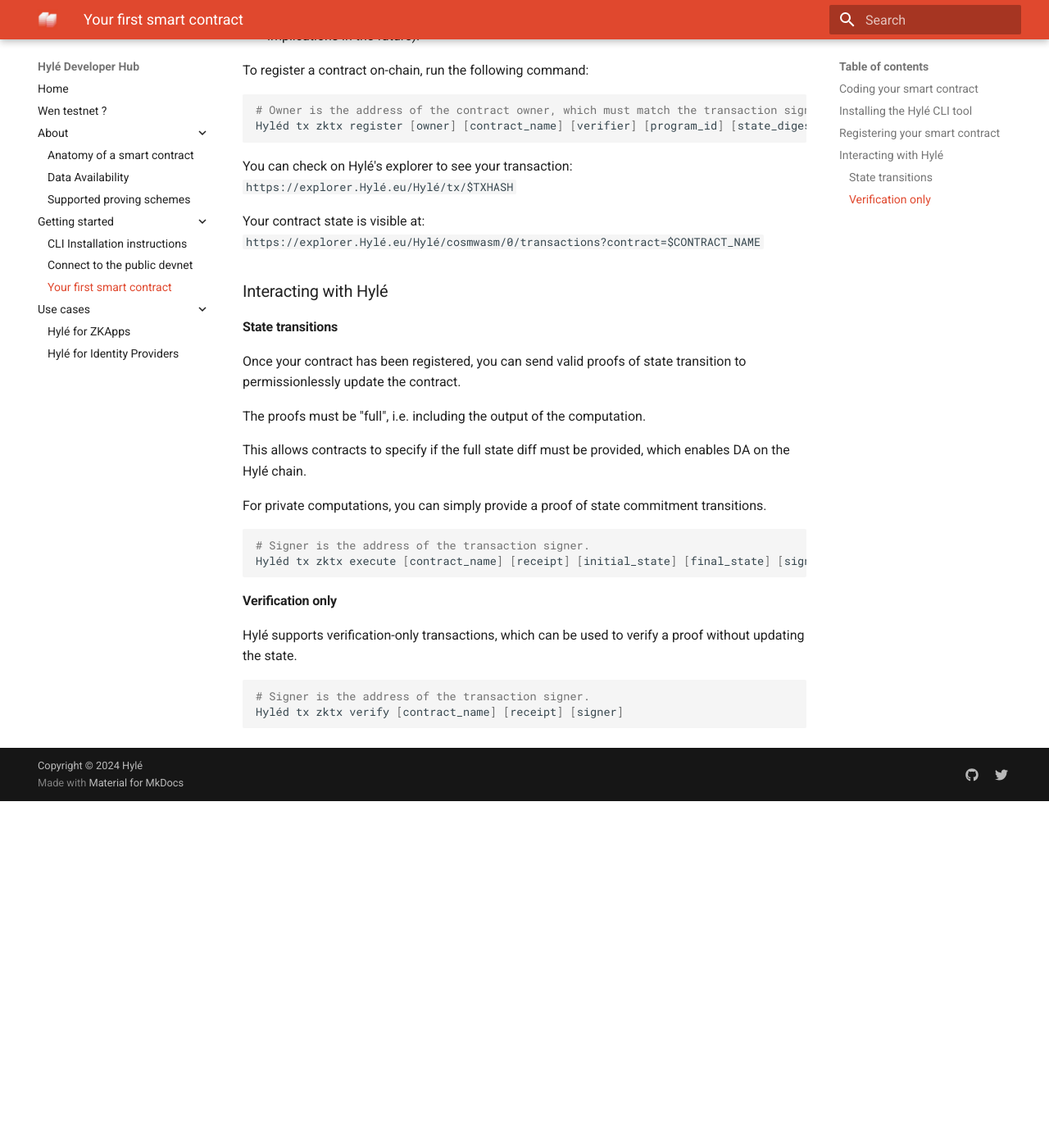
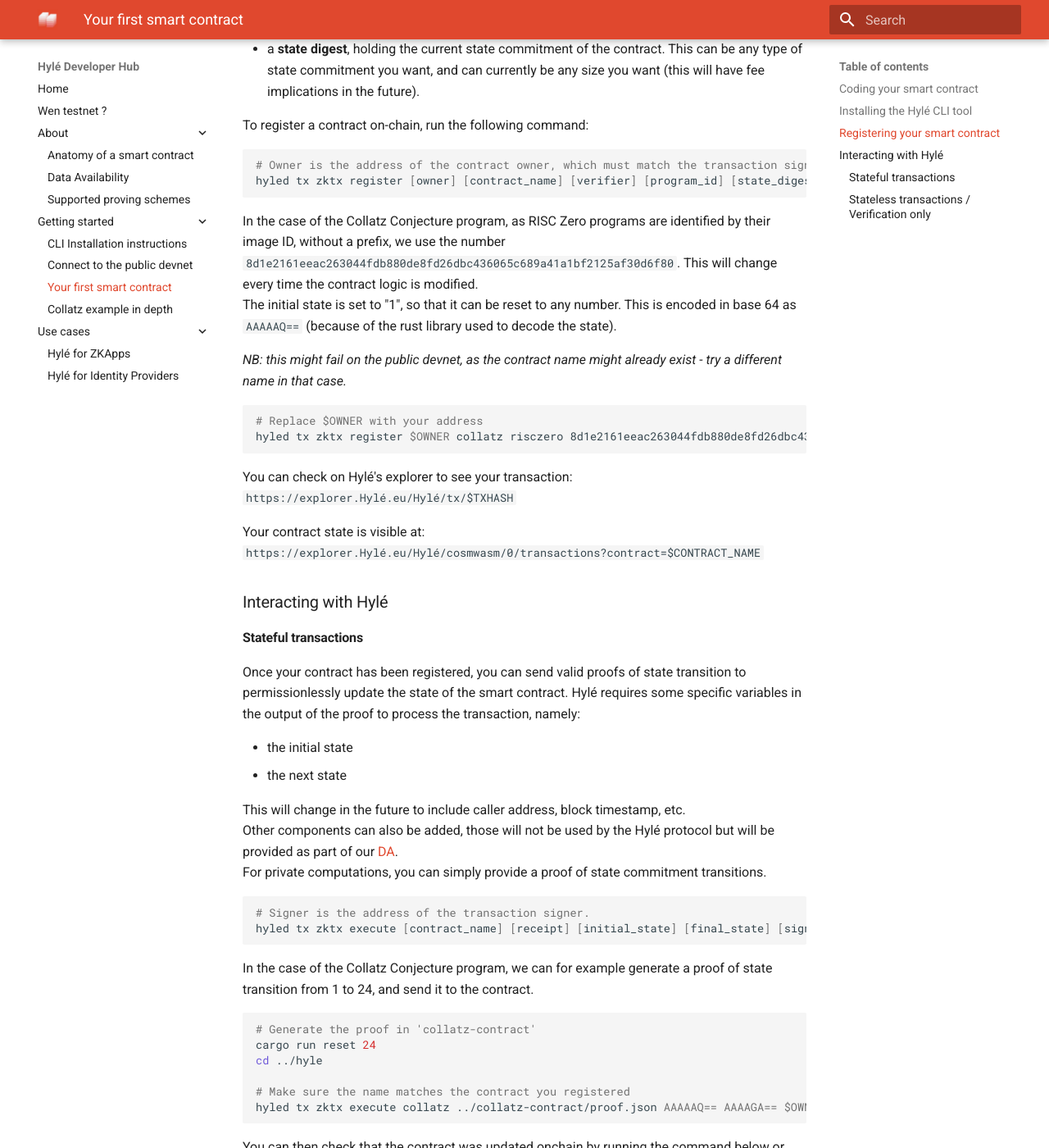
Before and after one commit to Hyle-org/devhub-hyle, an MkDocs documentation site: the page built from docs/getting-started/your-first-smart-contract.md, in a window 1280 px wide and 1400 px high, scrolled down 825 px. Shown: the whole window at 82% size. Built offline with MkDocs 1.6.1 and Material for MkDocs 9.7.7, drawn with Linux system fonts in a browser that asks for light colours; before the commit the page ends 1802 px from its top, so only the background shows below that; some of the changed text lies outside the part shown.

Commit message:
Some more detail, add references to the collatz contract

````diff
--- a/docs/getting-started/your-first-smart-contract.md
+++ b/docs/getting-started/your-first-smart-contract.md
@@ -9,11 +9,13 @@
 
 You can use [any zkVM or proving scheme supported by Hylé](../about/supported-proving-schemes.md).
 
+For this example, we'll assume you're using the RISC Zero Collatz Conjecture program, which can be found [here](https://github.com/Hyle-org/collatz-conjecture). See the [Collatz example in depth](collatz-example-in-depth.md) page for more details.
+
 <!--TODO: specify transaction format, ABI, etc.-->
 
 ### Installing the Hylé CLI tool
 
-The simplest way to interact with Hylé is using `Hyléd`, the cosmos-SDK powered CLI.
+The simplest way to interact with Hylé is using `hyled`, the cosmos-SDK powered CLI.
 [Follow the installation instructions](hyled-install-instructions.md).
 
 ### Registering your smart contract
@@ -28,7 +30,17 @@
 
 ```bash
 # Owner is the address of the contract owner, which must match the transaction signer for now.
-Hyléd tx zktx register [owner] [contract_name] [verifier] [program_id] [state_digest]
+hyled tx zktx register [owner] [contract_name] [verifier] [program_id] [state_digest]
+```
+
+In the case of the Collatz Conjecture program, as RISC Zero programs are identified by their image ID, without a prefix, we use the number `8d1e2161eeac263044fdb880de8fd26dbc436065c689a41a1bf2125af30d6f80`. This will change every time the contract logic is modified.
+The initial state is set to "1", so that it can be reset to any number. This is encoded in base 64 as `AAAAAQ==` (because of the rust library used to decode the state).
+
+_NB: this might fail on the public devnet, as the contract name might already exist - try a different name in that case._
+
+```bash
+# Replace $OWNER with your address
+hyled tx zktx register $OWNER collatz risczero 8d1e2161eeac263044fdb880de8fd26dbc436065c689a41a1bf2125af30d6f80 AAAAAQ==
 ```
 
 You can check on Hylé's explorer to see your transaction:
@@ -39,25 +51,44 @@
 
 ### Interacting with Hylé
 
-#### State transitions
-Once your contract has been registered, you can send valid proofs of state transition to permissionlessly update the contract.
+#### Stateful transactions
+Once your contract has been registered, you can send valid proofs of state transition to permissionlessly update the state of the smart contract.
+Hylé requires some specific variables in the output of the proof to process the transaction, namely:
 
-The proofs must be "full", i.e. including the output of the computation.
+- the initial state
+- the next state
 
-This allows contracts to specify if the full state diff must be provided, which enables DA on the Hylé chain.
-
+This will change in the future to include caller address, block timestamp, etc.
+Other components can also be added, those will not be used by the Hylé protocol but will be provided as part of our [DA](../about/data-availability.md).
 For private computations, you can simply provide a proof of state commitment transitions.
 
 ```bash
 # Signer is the address of the transaction signer.
-Hyléd tx zktx execute [contract_name] [receipt] [initial_state] [final_state] [signer]
+hyled tx zktx execute [contract_name] [receipt] [initial_state] [final_state] [signer]
 ```
 
-#### Verification only
-
-Hylé supports verification-only transactions, which can be used to verify a proof without updating the state.
+In the case of the Collatz Conjecture program, we can for example generate a proof of state transition from 1 to 24, and send it to the contract.
 
 ```bash
+# Generate the proof in 'collatz-contract'
+cargo run reset 24
+cd ../hyle
+
+# Make sure the name matches the contract you registered
+hyled tx zktx execute collatz ../collatz-contract/proof.json AAAAAQ== AAAAGA== $OWNER
+```
+
+You can then check that the contract was updated onchain by running the command below or checking in the explorer directly.
+
+```bash
+hyled query zktx contract collatz
+```
+
+#### Stateless transactions / Verification only
+
+Hylé supports verification of transactions without state changes. This can be used either to aggregate proofs, or to do other coputations out-of-band or off-chain using the Hylé DA.
+The format is similar to stateful transactions, and you still need a registered contract, but there is no need to provide the initial and final state.
+```bash
 # Signer is the address of the transaction signer.
-Hyléd tx zktx verify [contract_name] [receipt] [signer]
+hyled tx zktx verify [contract_name] [receipt] [signer]
 ```
````
Also changed, not shown: docs/about/supported-proving-schemes.md (+1 -1 lines), docs/getting-started/collatz-example-in-depth.md (added, +44 -0 lines), docs/getting-started/.pages.
